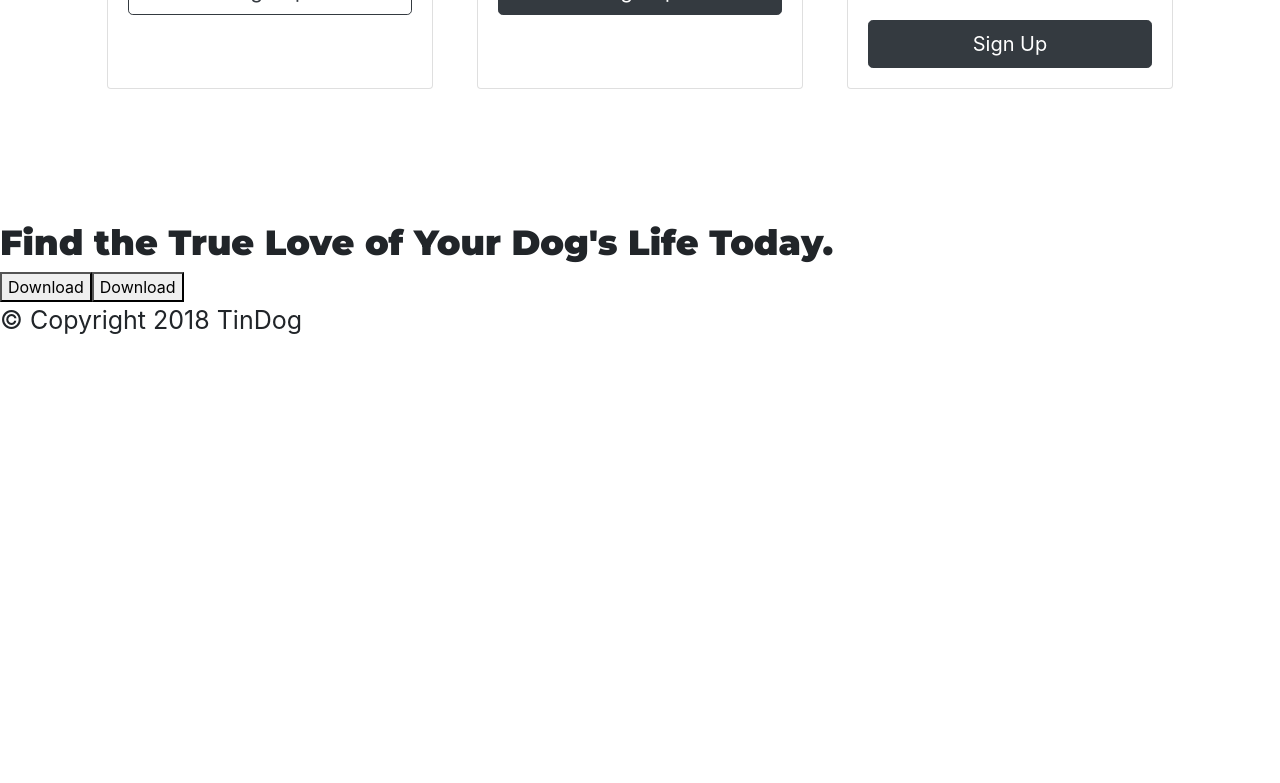
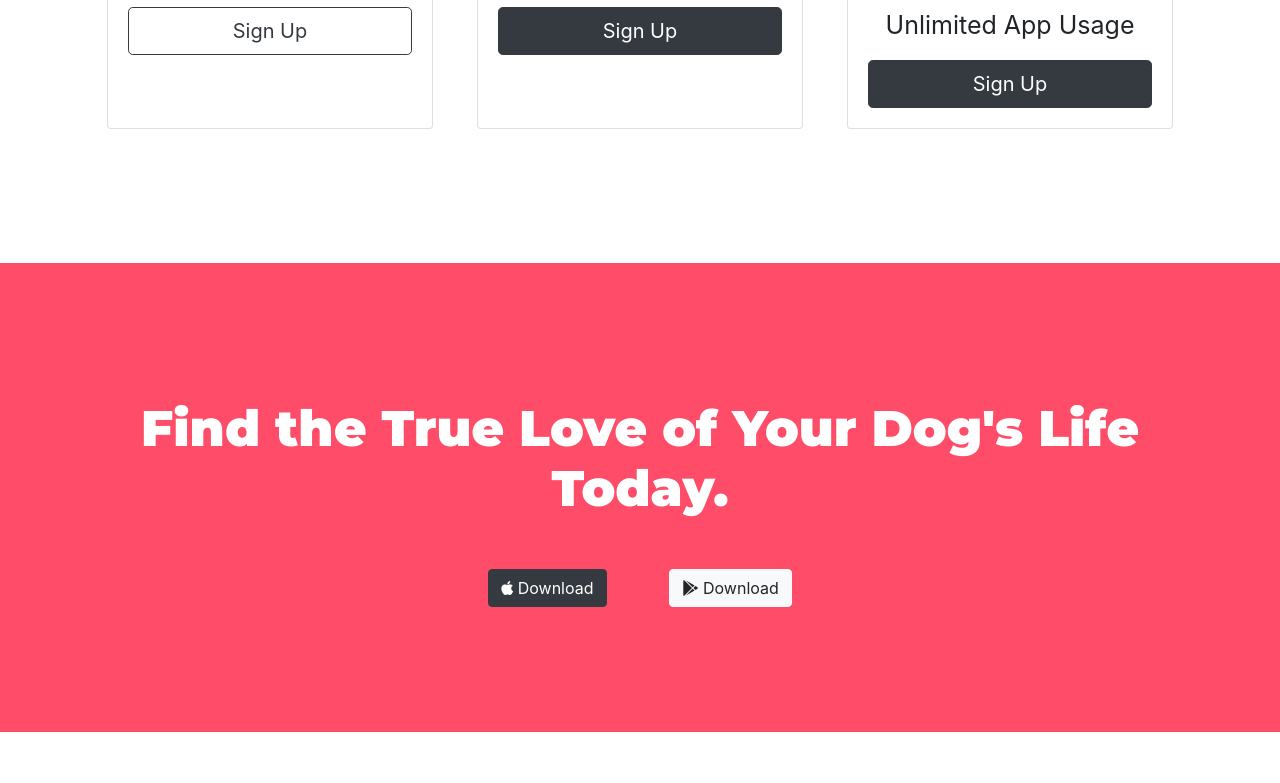
Before and after one commit to Max-Guerin/WebPage, a React (Create React App) app in the folder my-app/: page / in a window 1280 px wide. Shown: the part 2970-3753 px from the top of the page. Before the commit the page ends 3326 px from the top, so only its background shows below. Built offline with nearby package versions, Linux system fonts and the light colour scheme.

Commit message:
Styled the cta and footer section to finish the page

```diff
--- a/my-app/src/App.css
+++ b/my-app/src/App.css
@@ -42,7 +42,8 @@ h2 {
 
 h3 {
   font-family: 'Montserrat';
-  font-size: 35px;
+  font-size: 40px;
+  padding: 2%;
 }
 
 p {
@@ -151,5 +152,27 @@ p {
 /*-- Call to Action */
 
 #cta {
+  background-color: #ff4c68;
+  text-align: center;
+  padding: 9%;
+}
+.dl-btn {
+  margin: 2% 3% 1%;
+}
 
+/*-- Footer */
+
+#footer {
+  margin: 3%;
+  text-align: center;
+  background-color: #fff;
 }
+
+.ft-icon {
+  margin: 15px ;
+}
+
+.cta-p {
+  font-size: 50px;
+  color: #fff;
+}
--- a/my-app/src/App.js
+++ b/my-app/src/App.js
@@ -31,19 +31,19 @@ function App() {
                 >
                   <ul className="navbar-nav ml-auto">
                     <li className="nav-item">
-                      <a className="nav-link" href="">
+                      <a className="nav-link" href="#footer">
                         {" "}
                         Contact
                       </a>
                     </li>
                     <li className="nav-item">
-                      <a className="nav-link" href="">
+                      <a className="nav-link" href="#pricing">
                         {" "}
                         Pricing
                       </a>
                     </li>
                     <li className="nav-item">
-                      <a className="nav-link" href="">
+                      <a className="nav-link" href="#cta">
                         {" "}
                         Download
                       </a>
@@ -208,7 +208,12 @@ function App() {
                     <p>10 Messages Per Day</p>
                     <p>Unlimited App Usage</p>
                     <div className="btn-layout">
-                    <button type="button" className="btn btn-outline-dark btn-lg btn-block">Sign Up</button>
+                      <button
+                        type="button"
+                        className="btn btn-outline-dark btn-lg btn-block"
+                      >
+                        Sign Up
+                      </button>
                     </div>
                   </div>
                 </div>
@@ -224,7 +229,12 @@ function App() {
                     <p>10 Messages Per Day</p>
                     <p>Unlimited App Usage</p>
                     <div className="btn-layout">
-                    <button type="button" className="btn btn-dark btn-lg btn-block">Sign Up</button>
+                      <button
+                        type="button"
+                        className="btn btn-dark btn-lg btn-block"
+                      >
+                        Sign Up
+                      </button>
                     </div>
                   </div>
                 </div>
@@ -241,7 +251,12 @@ function App() {
                     <p>Unlimited Messages</p>
                     <p>Unlimited App Usage</p>
                     <div className="btn-layout">
-                    <button type="button" className="btn btn-dark btn-lg btn-block">Sign Up</button>
+                      <button
+                        type="button"
+                        className="btn btn-dark btn-lg btn-block"
+                      >
+                        Sign Up
+                      </button>
                     </div>
                   </div>
                 </div>
@@ -252,14 +267,26 @@ function App() {
           {/* Call to Action */}
 
           <section id="cta">
-            <h3>Find the True Love of Your Dog's Life Today.</h3>
-            <button type="button">Download</button>
-            <button type="button">Download</button>
+            <h3 className="cta-p">
+              Find the True Love of Your Dog's Life Today.
+            </h3>
+            <button className="dl-btn btn bt-lg btn-dark" type="button">
+              <i className="fab fa-apple"></i> Download
+            </button>
+            <button className="dl-btn btn bt-lg btn-light" type="button">
+              <i className="fab fa-google-play"></i> Download
+            </button>
           </section>
         </div>
         {/* Footer */}
 
         <footer id="footer">
+          <p>
+            <i class="fab fa-twitter ft-icon"></i>{" "}
+            <i class="fab fa-facebook-f ft-icon"></i>{" "}
+            <i class="fab fa-instagram-square ft-icon"></i>{" "}
+            <i class="fas fa-envelope ft-icon"></i>
+          </p>
           <p>© Copyright 2018 TinDog</p>
         </footer>
       </div>
```
